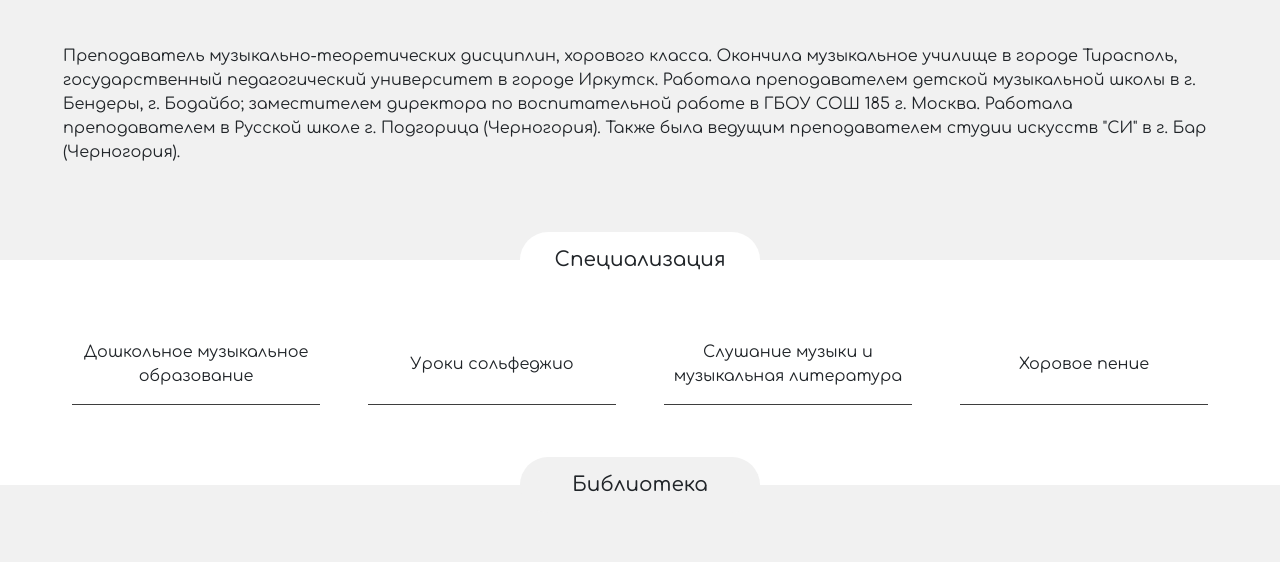
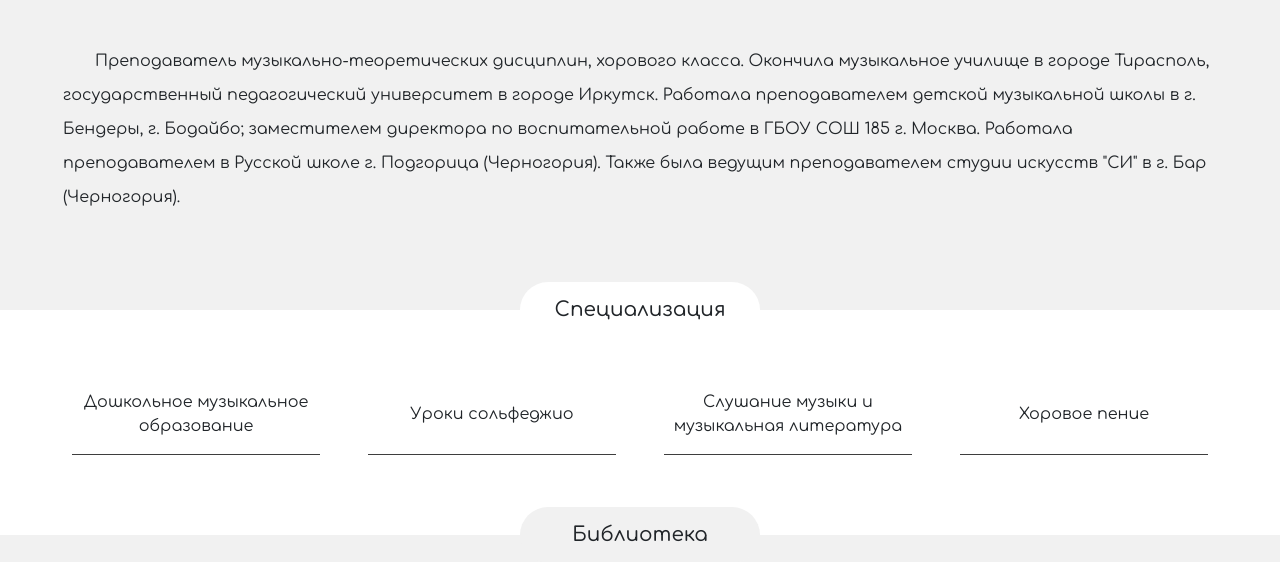
Before and after one commit to GribovskiiProjects/sedlak-home-site, a plain HTML site: page index.html in a window 1280 px wide. Shown: the part 212-774 px from the top of the page. Drawn offline with nearby package versions, Linux system fonts and the light colour scheme.

Commit message:
fix description text

```diff
--- a/index.html
+++ b/index.html
@@ -17,33 +17,11 @@
   <body>
     <!-- Header -->
     <div class="container-fluid" style="overflow-y: hidden;">
-      <!-- <nav class="navbar navbar-expand-lg navbar-light">
-        <div class="collapse navbar-collapse">
-          <ul class="navbar-nav">
-            <li class="nav-item active">
-              <a class="nav-link">Главная <span class="sr-only">(current)</span></a>
-            </li>
-            <li class="nav-item">
-              <a class="nav-link" href="/videos.html">Видеоуроки</a>
-            </li>
-            <li class="nav-item">
-              <a class="nav-link" href="/development.html">Разработки</a>
-            </li>
-            <li class="nav-item">
-              <a class="nav-link" href="/diploms.html">Дипломы</a>
-            </li>
-            <li class="nav-item">
-              <a class="nav-link" href="/photostatoana.html">Галерея</a>
-            </li>
-          </ul>
-        </div>
-      </nav> -->
       <div class="header row">
         <div class="col-md-3 col-12 py-3 py-md-4 px-3 px-md-5 text-right pb-5">
-            <h5 class="text-muted">
-              Дирижер хора, преподаватель сольфеджио и музыкальной литературы
-            </h5>
-            <h>
+          <h5 class="text-muted">
+            Дирижер хора, преподаватель сольфеджио и музыкальной литературы
+          </h5>
         </div>
         <div class="col pr-0 d-none d-md-block">
           <div class="header-image">
@@ -82,7 +60,7 @@
         </div>
       </div>
       <div id="library" class="content-section text-left px-4 px-md-5">
-        <p>
+        <p class="description-text">
           Преподаватель музыкально-теоретических дисциплин, хорового класса.
           Окончила музыкальное училище в городе Тирасполь, государственный педагогический университет в городе Иркутск.
           Работала преподавателем детской музыкальной школы в г. Бендеры, г. Бодайбо; заместителем директора по
--- a/styles/overrides.css
+++ b/styles/overrides.css
@@ -124,3 +124,8 @@ body {
 .carousel-inner > .carousel-item > img {
   width: 100%;
 }
+
+.description-text {
+  text-indent: 2em;
+  line-height: 34px;
+}
```
